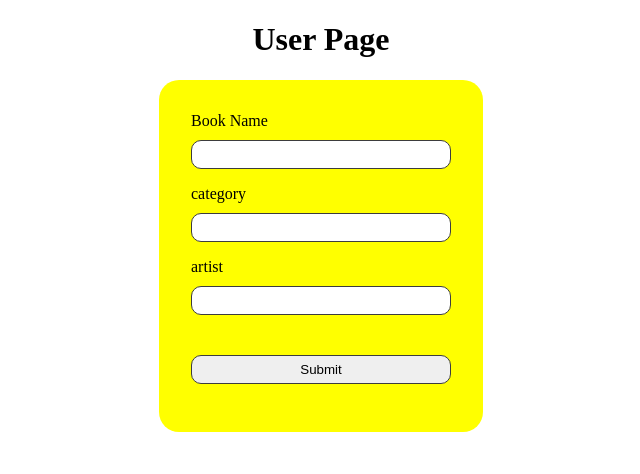
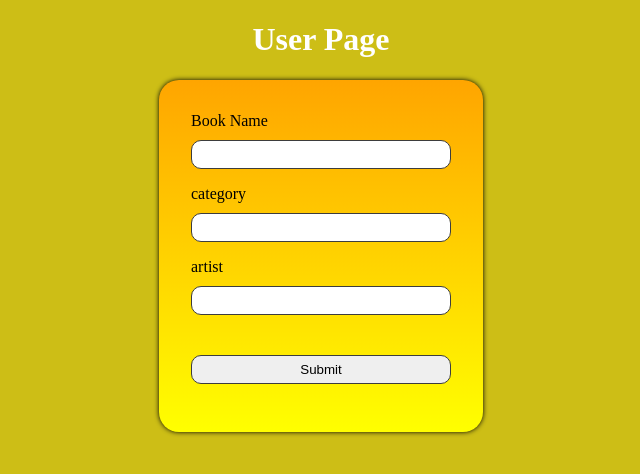
Before and after one commit to faizank09855/book_store, a website: page view/user-page.html in a window 1280 px wide. Shown: the whole page, without its empty margins (319-959 px from the left). Drawn offline with Linux system fonts and the light colour scheme; files that its build step writes are made by us from their sources.

Commit message:
styling added

```diff
--- a/routes/admin.js
+++ b/routes/admin.js
@@ -1,12 +1,8 @@
 const express = require('express');
 const path = require('path');
 const routes = express.Router();
-
-
 routes.get('/' , (req , res)=>{
-
 res.sendFile(path.join(__dirname , '..' , 'view' , 'admin-page.html'));
-
 });
 
 exports.Router = routes ;
--- a/style/user-style.css
+++ b/style/user-style.css
@@ -1,6 +1,7 @@
 body{
     margin: 0;
     padding : 0 ;
+    background-color: rgb(205, 190, 22);
 }
 
 .headerText{
@@ -13,7 +14,13 @@ body{
     border-radius: 20px;
     padding: 32px;
     margin: 0;
-    background-color: yellow;
+
+     box-shadow: 0 0 5px 0;
+    background: inherit;
+    backdrop-filter: blur(10px);
+    background-color: yellow ;
+    background-image: linear-gradient(to top , yellow  , orange);
+
     align-content: center;
 display: inline-flex;
 flex-direction: column;
--- a/view/user-page.html
+++ b/view/user-page.html
@@ -7,7 +7,7 @@
     </head>
     <body>
 
-    <div class="headerText"><h1>
+    <div class="headerText"><h1 style="color: white;">
         User Page
         </h1> </div>
   <div class ="form-align">
```
